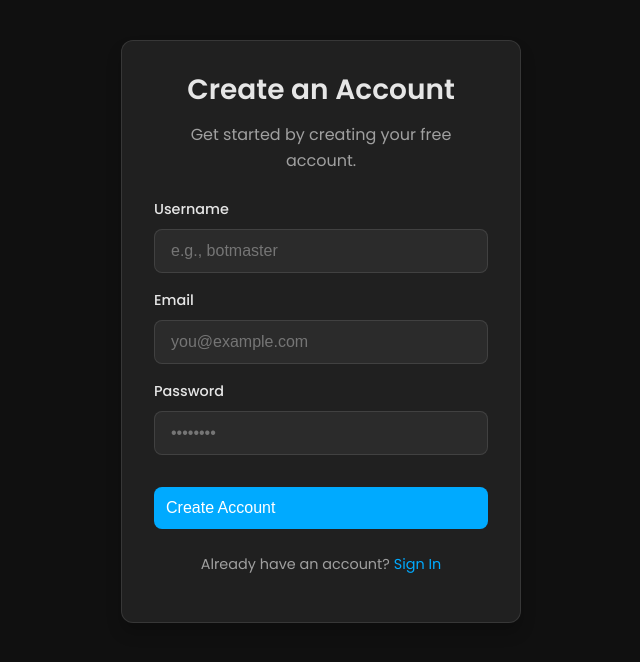
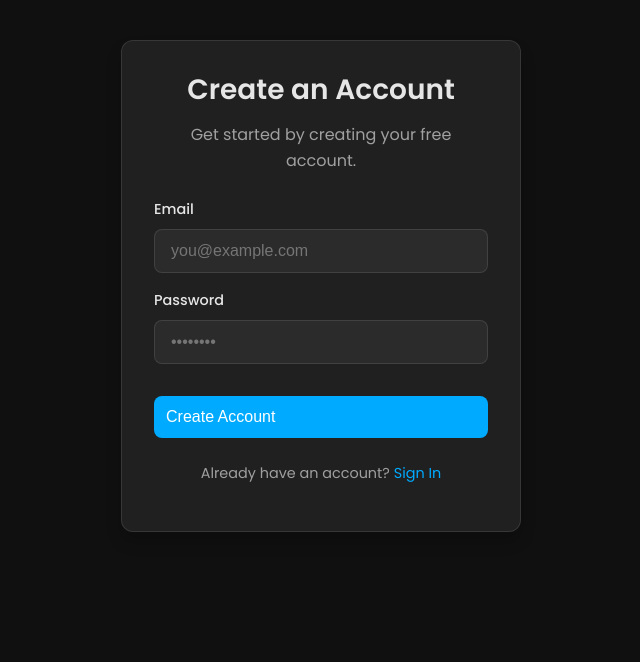
Before and after one commit to MDavidka/my-web, a Flask app: page /register in a window 1280 px wide. Shown: the part 81-743 px from the top of the page, without its empty margins (319-959 px from the left). Run offline with Flask 3, Linux system fonts and the light colour scheme.

Commit message:
Revert the user authentication system to a standard email and password login.
After a series of discussions and different approaches, this commit finalizes the authentication system by implementing a standard, secure login flow using a unique user email and a secret password.

This commit reverts the previous 'username' based system and includes the following changes:
- The user model and registration logic now use email as the unique identifier.
- The login system authenticates users via their email and password.
- The UI for login and registration has been updated to reflect the use of email.
- The 'frosted glass' style has been applied to the login and registration pages as requested.

```diff
--- a/app.py
+++ b/app.py
@@ -28,7 +28,6 @@ login_manager.login_view = 'login' # Route name for the login page
 class User(UserMixin):
     def __init__(self, user_data):
         self.id = str(user_data['_id'])
-        self.username = user_data.get('username')
         self.email = user_data.get('email')
         self.password_hash = user_data.get('password_hash')
         self.servers = user_data.get('servers', [])
@@ -107,16 +106,16 @@ def login():
         return redirect(url_for('list_bots'))
     if request.method == 'POST':
         db = get_db()
-        username = request.form.get('username')
+        email = request.form.get('email')
         password = request.form.get('password')
-        user_data = db.users.find_one({'username': username})
+        user_data = db.users.find_one({'email': email})
 
         if user_data and check_password_hash(user_data.get('password_hash', ''), password):
             user = User(user_data)
             login_user(user)
             return redirect(url_for('list_bots'))
         else:
-            flash('Invalid username or password.', 'danger')
+            flash('Invalid email or password.', 'danger')
     return render_template('login.html')
 
 @app.route('/register', methods=['GET', 'POST'])
@@ -126,20 +125,14 @@ def register():
     if request.method == 'POST':
         db = get_db()
         email = request.form.get('email')
-        username = request.form.get('username')
         password = request.form.get('password')
 
         if db.users.find_one({'email': email}):
             flash('Email address already registered.', 'warning')
             return redirect(url_for('register'))
 
-        if db.users.find_one({'username': username}):
-            flash('Username is already taken.', 'warning')
-            return redirect(url_for('register'))
-
         hashed_password = generate_password_hash(password, method='pbkdf2:sha256')
         new_user = {
-            'username': username,
             'email': email,
             'password_hash': hashed_password,
             'servers': [], # New users start with no bots
--- a/templates/login.html
+++ b/templates/login.html
@@ -20,8 +20,8 @@
 
         <form method="POST" action="{{ url_for('login') }}" class="auth-form">
             <div class="form-group">
-                <label for="username">Username</label>
-                <input type="text" id="username" name="username" required autocomplete="username" placeholder="Enter your username">
+                <label for="email">Email</label>
+                <input type="email" id="email" name="email" required autocomplete="email" placeholder="you@example.com">
             </div>
             <div class="form-group">
                 <label for="password">Password</label>
--- a/templates/register.html
+++ b/templates/register.html
@@ -20,10 +20,6 @@
 
         <form method="POST" action="{{ url_for('register') }}" class="auth-form">
             <div class="form-group">
-                <label for="username">Username</label>
-                <input type="text" id="username" name="username" required autocomplete="username" placeholder="e.g., botmaster">
-            </div>
-            <div class="form-group">
                 <label for="email">Email</label>
                 <input type="email" id="email" name="email" required autocomplete="email" placeholder="you@example.com">
             </div>
```
